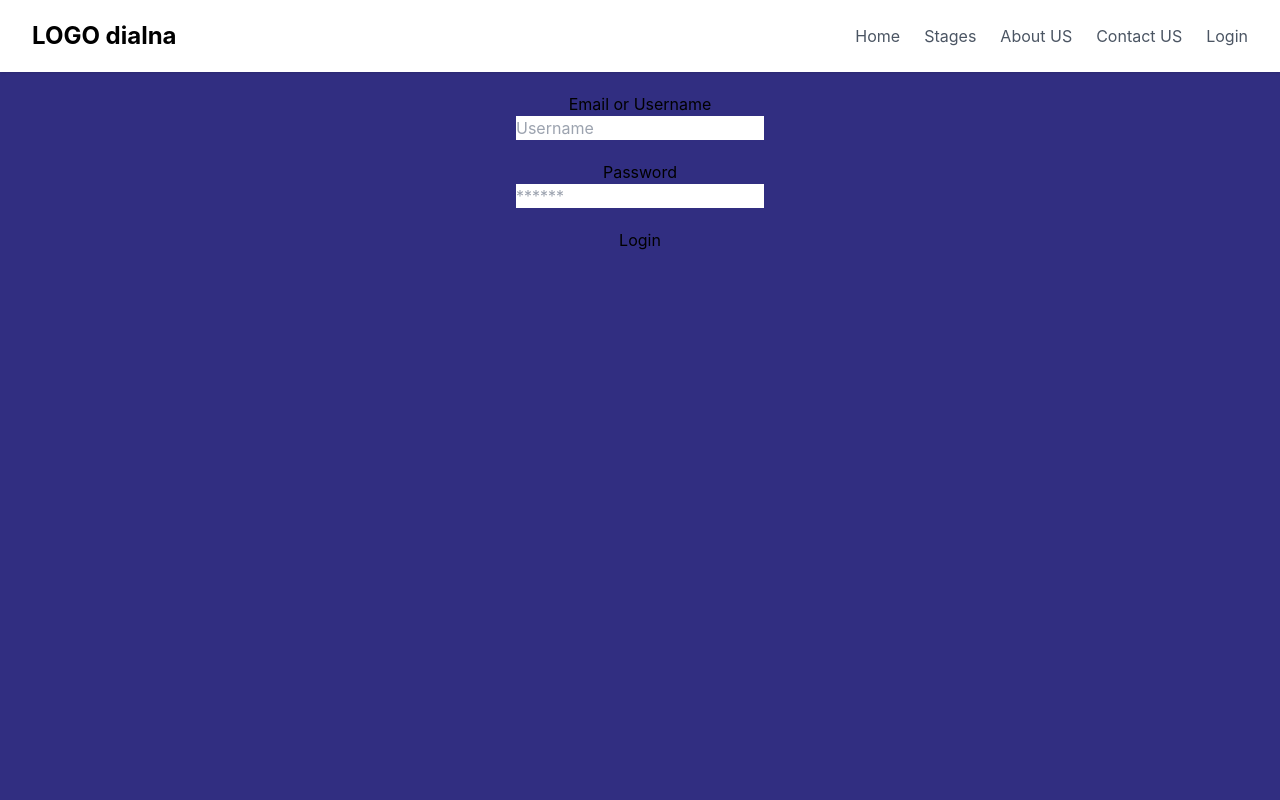
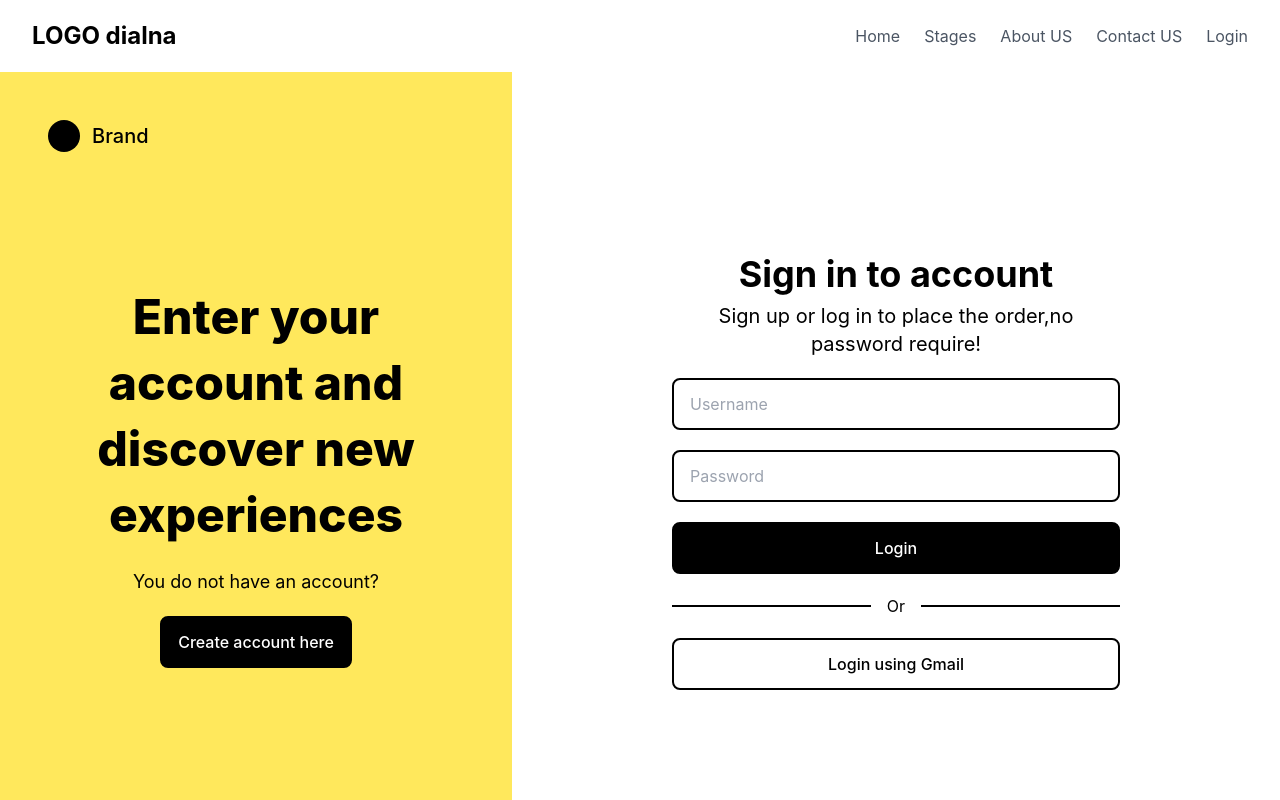
Before and after one commit to Ashraf-Khabar/ENSAT_Internship, a React (Create React App) app in the folder client/: page /login in a window 1280 px wide. Built offline with nearby package versions, Linux system fonts and the light colour scheme.

Commit message:
Update Login.js

```diff
--- a/client/src/components/Login.js
+++ b/client/src/components/Login.js
@@ -1,11 +1,10 @@
 import React, { useState } from 'react'
 import axios from 'axios';
-import { useHistory } from 'react-router-dom';
+import {Link, useHistory} from 'react-router-dom';
 
 const Login = () => {
     const [email, setEmail] = useState('');
     const [password, setPassword] = useState('');
-    const [msg, setMsg] = useState('');
     const history = useHistory();
 
     const Auth = async (e) => {
@@ -18,40 +17,85 @@ const Login = () => {
             history.push("/dashboard");
         } catch (error) {
             if (error.response) {
-                setMsg(error.response.data.msg);
+                console.log(error.response.data.msg);
             }
         }
     }
 
     return (
-        <section className="hero has-background-grey-light is-fullheight is-fullwidth">
-            <div className="hero-body">
-                <div className="container">
-                    <div className="columns is-centered">
-                        <div className="column is-4-desktop">
-                            <form onSubmit={Auth} className="box">
-                                <p className="has-text-centered">{msg}</p>
-                                <div className="field mt-5">
-                                    <label className="label">Email or Username</label>
-                                    <div className="controls">
-                                        <input type="text" className="input" placeholder="Username" value={email} onChange={(e) => setEmail(e.target.value)} />
+        <body className="bg-white">
+        <div className="flex min-h-screen">
+            <div className="flex flex-row w-full">
+                <div
+                    className='hidden lg:flex flex-col justify-between bg-[#ffe85c] lg:p-8 xl:p-12 lg:max-w-sm xl:max-w-lg'>
+                    <div className="flex items-center justify-start space-x-3">
+                        <span className="bg-black rounded-full w-8 h-8"></span>
+                        <Link to="/" className="font-medium text-xl">Brand</Link>
+                    </div>
+                    <div className='space-y-5'>
+                        <h1 className="lg:text-3xl xl:text-5xl xl:leading-snug font-extrabold">Enter your account and
+                            discover new
+                            experiences</h1>
+                        <p className="text-lg">You do not have an account?</p>
+                        <button>
+                            <Link to="/register"
+                                  className="inline-block flex-none px-4 py-3 border-2 rounded-lg font-medium border-black bg-black text-white">
+                                Create account here
+                            </Link>
+                        </button>
+                    </div>
+                    <p className="font-medium">© 2022 Company</p>
+                </div>
+
+                <div className="flex flex-1 flex-col items-center justify-center px-10 relative">
+                    <div className="flex lg:hidden justify-between items-center w-full py-4">
+                        <div className="flex items-center justify-start space-x-3">
+                            <span className="bg-black rounded-full w-6 h-6"></span>
+                            <a href="client/src/components/Login#" className="font-medium text-lg">Brand</a>
+                        </div>
+                        <div className="flex items-center space-x-2">
+                            <span>Not a member? </span>
+                            <a href="client/src/components/Login#"
+                               className="flex items-center justify-center flex-none px-3 py-2 md:px-4 md:py-3 border-2 rounded-lg font-medium border-black bg-black text-white">
+                                Sign up now
+                            </a>
                         </div>
                     </div>
-                                <div className="field mt-5">
-                                    <label className="label">Password</label>
-                                    <div className="controls">
-                                        <input type="password" className="input" placeholder="******" value={password} onChange={(e) => setPassword(e.target.value)} />
+
+                    <div className="flex flex-1 flex-col  justify-center space-y-5 max-w-md">
+                        <div className="flex flex-col space-y-2 text-center">
+                            <h2 className="text-3xl md:text-4xl font-bold">Sign in to account</h2>
+                            <p className="text-md md:text-xl">Sign up or log in to place the order,no password
+                                require!</p>
                         </div>
+                        <form onSubmit={Auth}>
+                            <div className="flex flex-col max-w-md space-y-5">
+                                <input onChange={(e) => setEmail(e.target.value)} type="text" placeholder="Username"
+                                       className="flex px-3 py-2 md:px-4 md:py-3 border-2 border-black rounded-lg font-medium placeholder:font-normal"/>
+                                <input onChange={(e) => setPassword(e.target.value)} type="password" placeholder="Password"
+                                       className="flex px-3 py-2 md:px-4 md:py-3 border-2 border-black rounded-lg font-medium placeholder:font-normal"/>
+                                <input type="submit" value="Login"
+                                       className="flex items-center justify-center flex-none px-3 py-2 md:px-4 md:py-3 border-2 rounded-lg font-medium border-black bg-black text-white"/>
+                                <div className="flex justify-center items-center">
+                                    <span className="w-full border border-black"></span>
+                                    <span className="px-4">Or</span>
+                                    <span className="w-full border border-black"></span>
                                 </div>
-                                <div className="field mt-5">
-                                    <button className="button is-success is-fullwidth">Login</button>
+                                <button
+                                    className="flex items-center justify-center flex-none px-3 py-2 md:px-4 md:py-3 border-2 rounded-lg font-medium border-black relative">
+              <span className="absolute left-4">
+              </span>
+                                    <span>Login using Gmail</span>
+
+                                </button>
                             </div>
                         </form>
+
                     </div>
                 </div>
             </div>
         </div>
-        </section>
+        </body>
     )
 }
 
```
Lines whose indentation alone changed are shown as unchanged.
